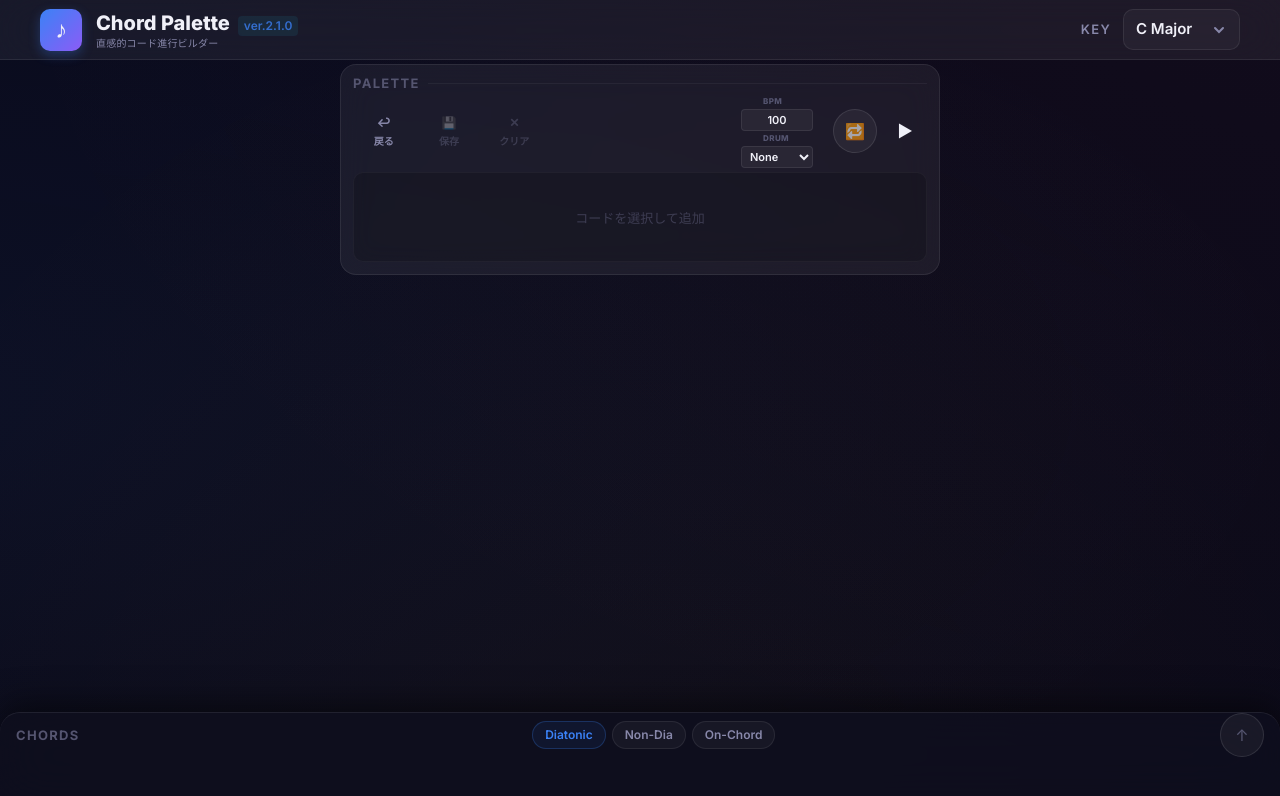
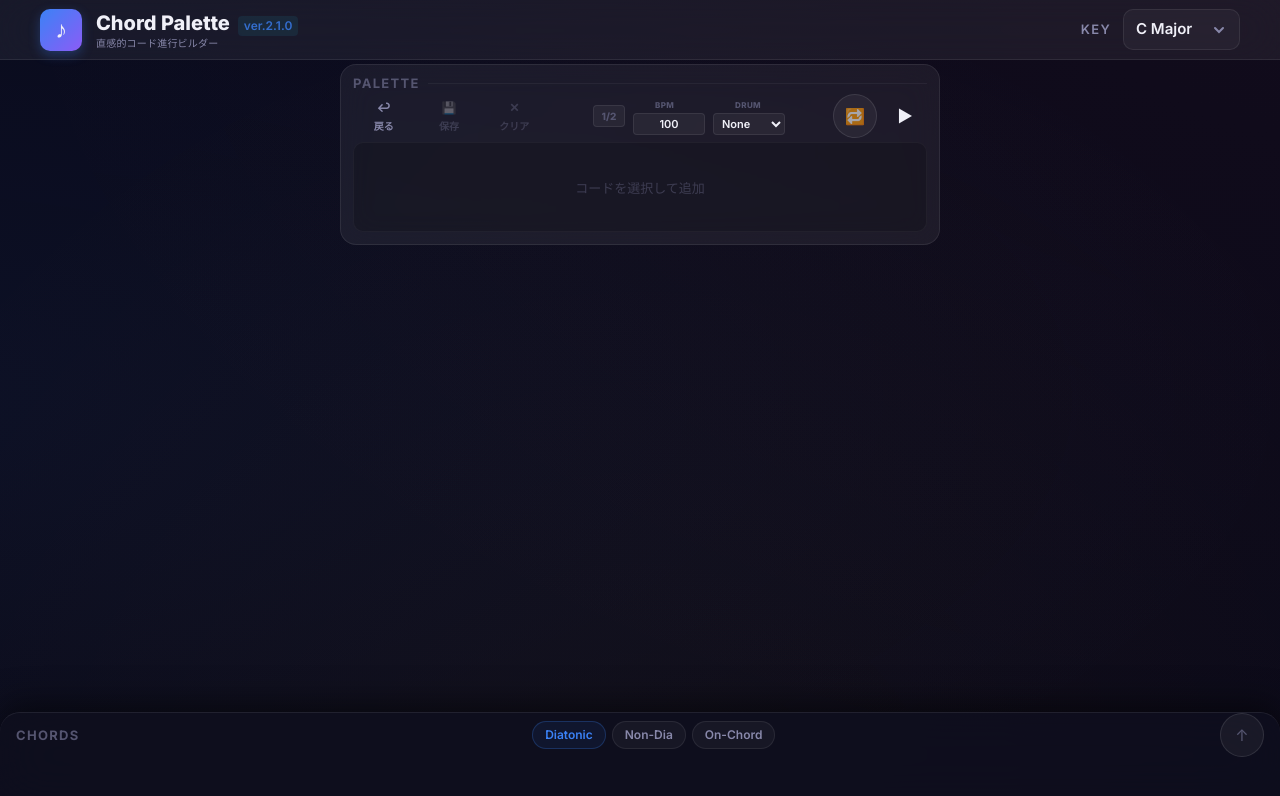
Before and after one commit to Shogo-Ota/chord-palette, a React (Vite) app: page / in a window 1280 px wide. Shown: the top 796 px of the page. Built offline with nearby package versions, Linux system fonts and the light colour scheme.

Commit message:
feat: add Half Beat (1/2) feature to allow finer chord changes

```diff
--- a/src/App.tsx
+++ b/src/App.tsx
@@ -25,6 +25,7 @@ function App() {
   const [editingIndex, setEditingIndex] = useState<number | null>(null);
   const [currentPlayingIndex, setCurrentPlayingIndex] = useState<number | null>(null);
   const [history, setHistory] = useState<PaletteChord[][]>([]);
+  const [isHalfBeat, setIsHalfBeat] = useState<boolean>(false);
 
 
   const diatonicChords = useMemo(
@@ -44,8 +45,9 @@ function App() {
   );
 
   const handleDiatonicClick = (chord: DiatonicChord, type: "triad" | "7th" | "sus2" | "sus4" | "9" | "11" | "13" | "b9" | "#9" | "#11" | "b13", key: Key) => {
-    const paletteChord = diatonicToPalette(chord, type, key);
-    const sustainSec = (60 / bpm) * 2;
+    const beats = isHalfBeat ? 1 : 2;
+    const paletteChord = diatonicToPalette(chord, type, key, beats);
+    const sustainSec = (60 / bpm) * beats;
     playChord(paletteChord, sustainSec);
 
     if (editingIndex !== null) {
@@ -61,18 +63,21 @@ function App() {
   };
 
   const handleNonDiatonicClick = (paletteChord: PaletteChord) => {
-    const sustainSec = (60 / bpm) * 2;
-    playChord(paletteChord, sustainSec);
+    // 既存の paletteChord に現在のハーフビート設定を適用
+    const beats = isHalfBeat ? 1 : 2;
+    const adjustedChord = { ...paletteChord, beats };
+    const sustainSec = (60 / bpm) * beats;
+    playChord(adjustedChord, sustainSec);
 
     if (editingIndex !== null) {
       setPalette((prev) => {
         const next = [...prev];
-        next[editingIndex] = paletteChord;
+        next[editingIndex] = adjustedChord;
         return next;
       });
       setEditingIndex(null);
     } else {
-      setPalette((prev) => [...prev, paletteChord]);
+      setPalette((prev) => [...prev, adjustedChord]);
     }
   };
 
@@ -109,7 +114,8 @@ function App() {
     };
 
     setPalette(newPalette);
-    const sustainSec = (60 / bpm) * 2;
+    const beats = target.beats || 2;
+    const sustainSec = (60 / bpm) * beats;
     playChord(newPalette[targetIdx], sustainSec);
 
     // 分数コード変更後も編集モードは維持した方が使いやすい（色々なベース音を試すため）
@@ -180,6 +186,8 @@ function App() {
           editingIndex={editingIndex}
           onEditingIndexChange={(idx) => setEditingIndex(prev => prev === idx ? null : idx)}
           currentPlayingIndex={currentPlayingIndex}
+          isHalfBeat={isHalfBeat}
+          onToggleHalfBeat={() => setIsHalfBeat(!isHalfBeat)}
         />
       </section>
 
--- a/src/components/CompositionPalette.tsx
+++ b/src/components/CompositionPalette.tsx
@@ -22,6 +22,8 @@ interface CompositionPaletteProps {
   editingIndex: number | null;
   onEditingIndexChange: (index: number) => void;
   currentPlayingIndex: number | null;
+  isHalfBeat: boolean;
+  onToggleHalfBeat: () => void;
 }
 
 const FUNCTION_CLASSES: Record<string, string> = {
@@ -51,6 +53,8 @@ export default function CompositionPalette({
   editingIndex,
   onEditingIndexChange,
   currentPlayingIndex,
+  isHalfBeat,
+  onToggleHalfBeat,
 }: CompositionPaletteProps) {
   // モバイル入力改善のためのローカルステート
   const [localBpm, setLocalBpm] = useState<string>(bpm.toString());
@@ -114,8 +118,15 @@ export default function CompositionPalette({
           </button>
         </div>
 
-        {/* 中央: 再生設定 (BPM / Drum) */}
+        {/* 中央: 再生設定 (BPM / Drum / 1/2) */}
         <div className="palette-actions-center">
+          <button
+            className={`btn-half-beat ${isHalfBeat ? "active" : ""}`}
+            onClick={onToggleHalfBeat}
+            title="コード長さを1/2にする"
+          >
+            1/2
+          </button>
           <div className="playback-item mini">
             <label className="playback-label mini">BPM</label>
             <input
@@ -193,7 +204,7 @@ export default function CompositionPalette({
                       <div key={idx} className="palette-item-wrapper">
                         {cIdx > 0 && <span className="palette-arrow">→</span>}
                         <div
-                          className={`palette-pill ${FUNCTION_CLASSES[chord.function] || ""} ${!chord.isDiatonic ? "pill-nondiatonic" : ""} ${editingIndex === idx ? "editing" : ""} ${currentPlayingIndex === idx ? "playing" : ""}`}
+                          className={`palette-pill ${chord.beats === 1 ? "half-beat" : ""} ${FUNCTION_CLASSES[chord.function] || ""} ${!chord.isDiatonic ? "pill-nondiatonic" : ""} ${editingIndex === idx ? "editing" : ""} ${currentPlayingIndex === idx ? "playing" : ""}`}
                           onClick={() => onEditingIndexChange(idx)}
                         >
                           <span className="pill-degree">{chord.label}</span>
--- a/src/index.css
+++ b/src/index.css
@@ -163,11 +163,10 @@ body::before {
 
 .palette-actions-center {
   display: flex;
-  flex-direction: column;
-  align-items: flex-end;
-  gap: 0px; /* 2px -> 0px */
-  margin-left: auto;
-  padding-right: 8px;
+  flex-direction: row; /* 縦並びから横並びに変更 */
+  align-items: center;
+  gap: 8px;
+  margin: 0 auto; /* 中央寄せ */
 }
 
 
@@ -216,6 +215,35 @@ body::before {
 
 .bpm-number-input.mini {
   text-align: center;
+}
+
+/* 1/2 (Half Beat) Toggle Button */
+.btn-half-beat {
+  background: rgba(255, 255, 255, 0.05);
+  border: 1px solid rgba(255, 255, 255, 0.08);
+  border-radius: 4px;
+  color: var(--text-muted);
+  font-size: 10px;
+  font-weight: 800;
+  width: 32px;
+  height: 22px;
+  display: flex;
+  align-items: center;
+  justify-content: center;
+  cursor: pointer;
+  transition: all 0.2s ease;
+}
+
+.btn-half-beat:hover {
+  background: rgba(255, 255, 255, 0.1);
+  color: var(--text-secondary);
+}
+
+.btn-half-beat.active {
+  background: var(--tonic-bg);
+  border-color: var(--tonic-border);
+  color: var(--tonic);
+  box-shadow: 0 0 8px var(--tonic-glow);
 }
 
 .palette-actions-right {
@@ -577,9 +605,20 @@ body::before {
   border: 1px solid var(--border-glass);
   border-radius: 8px;
   min-width: 60px;
+  flex-grow: 1; /* 通常は広がる */
   cursor: pointer;
   transition: all 0.2s ease;
   position: relative;
+}
+
+.palette-pill.half-beat {
+  min-width: 38px;
+  flex-grow: 0.5; /* 半分の重み */
+  padding: 6px 4px;
+}
+
+.palette-pill.half-beat .pill-name {
+  font-size: 11px; /* 少し小さくして収める */
 }
 
 .palette-pill .pill-degree {
--- a/src/utils/audioEngine.ts
+++ b/src/utils/audioEngine.ts
@@ -221,12 +221,11 @@ function playHiHat(ctx: AudioContext, time: number) {
   noise.stop(time + 0.05);
 }
 
-// === シーケンサー (Look-ahead スケジューリング) ===
-
 let sequenceTimerId: number | null = null;
 let nextNoteTime = 0;
 let current16thNote = 0;
 let currentChordIndex = 0;
+let nextChordTick = 0; // 次のコードをトリガーする16分音符のインデックス
 let isPlaying = false;
 let sequencePalette: PaletteChord[] = [];
 let sequenceBpm = 120;
@@ -237,7 +236,6 @@ let sequenceIsLooping = false; // ループ状態
 
 function scheduleNote(beatNumber: number, time: number) {
   const ctx = getAudioContext();
-  const beatPerChord = 8; // 1コードは16分音符8個分(＝2拍)とする
 
   // ドラムのスケジューリング
   if (sequencePattern === "4beat") {
@@ -270,14 +268,24 @@ function scheduleNote(beatNumber: number, time: number) {
   }
 
   // コードのスケジューリング
-  if (beatNumber % beatPerChord === 0) {
-    if (currentChordIndex < sequencePalette.length) {
-      if (sequenceOnTick) {
-        sequenceOnTick(currentChordIndex);
+  if (beatNumber % 1 === 0) { // 16分音符ごとのチェック
+    // nextChordTick: 次のコードを鳴らすべき16分音符のカウント
+    if (beatNumber === nextChordTick) {
+      if (currentChordIndex < sequencePalette.length) {
+        if (sequenceOnTick) {
+          sequenceOnTick(currentChordIndex);
+        }
+        const chord = sequencePalette[currentChordIndex];
+        const chordBeats = chord.beats || 2;
+        const sustainSec = (60 / sequenceBpm) * chordBeats;
+
+        playChord(chord, sustainSec, time);
+
+        // 次のコードが鳴るべきタイミング（16分音符単位）を計算
+        // 1拍 = 16分音符4個
+        nextChordTick += chordBeats * 4;
+        currentChordIndex++;
       }
-      const sustainSec = (60 / sequenceBpm) * 2;
-      playChord(sequencePalette[currentChordIndex], sustainSec, time);
-      currentChordIndex++;
     }
   }
 }
@@ -295,17 +303,19 @@ function scheduler() {
     scheduleNote(current16thNote, nextNoteTime);
     nextNote();
 
-    // 全コードと、最後のコードのサステイン時間（2拍分）を完了したら止める
-    const beatPerChord = 8;
-    const totalBeats = sequencePalette.length * beatPerChord;
-    if (current16thNote >= totalBeats) {
+    // 全コードがスケジュールされたかチェック
+    if (currentChordIndex >= sequencePalette.length && current16thNote >= nextChordTick) {
       if (sequenceIsLooping) {
         // ループ再生: カウンターをリセットして継続
         current16thNote = 0;
         currentChordIndex = 0;
+        nextChordTick = 0;
       } else {
-        // 通常再生: 最後のコードがスケジュールされたので、実際の音が終わる頃合いで停止関数を呼ぶ
-        const sustainSec = (60 / sequenceBpm) * 2;
+        // 通常再生: 最後にスケジュールされたコードの長さを取得して停止タイマーをセット
+        const lastChord = sequencePalette[sequencePalette.length - 1];
+        const lastBeats = lastChord ? (lastChord.beats || 2) : 2;
+        const sustainSec = (60 / sequenceBpm) * lastBeats;
+
         window.setTimeout(() => {
           if (isPlaying && sequenceOnStop) {
             sequenceOnStop();
@@ -350,6 +360,7 @@ export function playPaletteSequence(
 
   current16thNote = 0;
   currentChordIndex = 0;
+  nextChordTick = 0;
   nextNoteTime = ctx.currentTime + 0.1; // 0.05 -> 0.1 (安全な開始バッファ)
   isPlaying = true;
 
--- a/src/utils/musicTheory.ts
+++ b/src/utils/musicTheory.ts
@@ -38,6 +38,7 @@ export interface PaletteChord {
   isDiatonic: boolean;
   bassNoteOverride?: number; // オンコード（分数コード）用
   key: Key;               // このコードが追加された時のキー
+  beats: number;          // 拍数 (1 or 2)
 }
 
 // === Diatonic Chord ===
@@ -76,7 +77,8 @@ export function getDiatonicChords(key: Key): DiatonicChord[] {
 export function diatonicToPalette(
   chord: DiatonicChord,
   type: "triad" | "7th" | "sus2" | "sus4" | "9" | "11" | "13" | "b9" | "#9" | "#11" | "b13",
-  key: Key
+  key: Key,
+  beats: number = 2
 ): PaletteChord {
   const noteName = KEYS[chord.rootNote % 12];
   let displayName = chord.name;
@@ -162,6 +164,7 @@ export function diatonicToPalette(
     degreeIndex: chord.degreeIndex,
     isDiatonic: true,
     key,
+    beats,
   };
 }
 
@@ -320,7 +323,8 @@ export function getNonDiatonicChords(key: Key): NonDiatonicChord[] {
 export function nonDiatonicToPalette(
   chord: NonDiatonicChord,
   type: "triad" | "7th" = "triad",
-  key: Key
+  key: Key,
+  beats: number = 2
 ): PaletteChord {
   const is7th = type === "7th" && !!chord.name7th;
   return {
@@ -331,6 +335,7 @@ export function nonDiatonicToPalette(
     intervals: is7th ? chord.intervals7th! : chord.intervals,
     isDiatonic: false,
     key,
+    beats,
   };
 }
 
```
